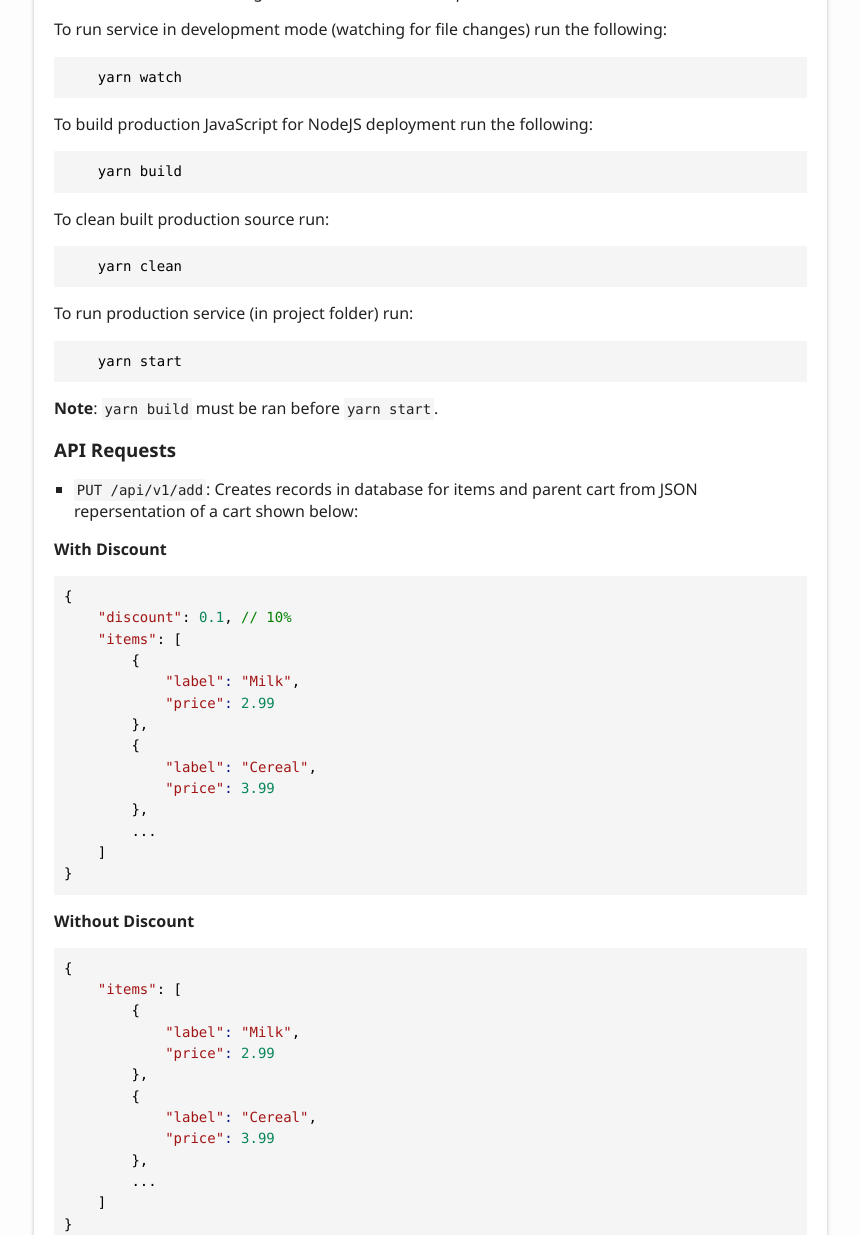
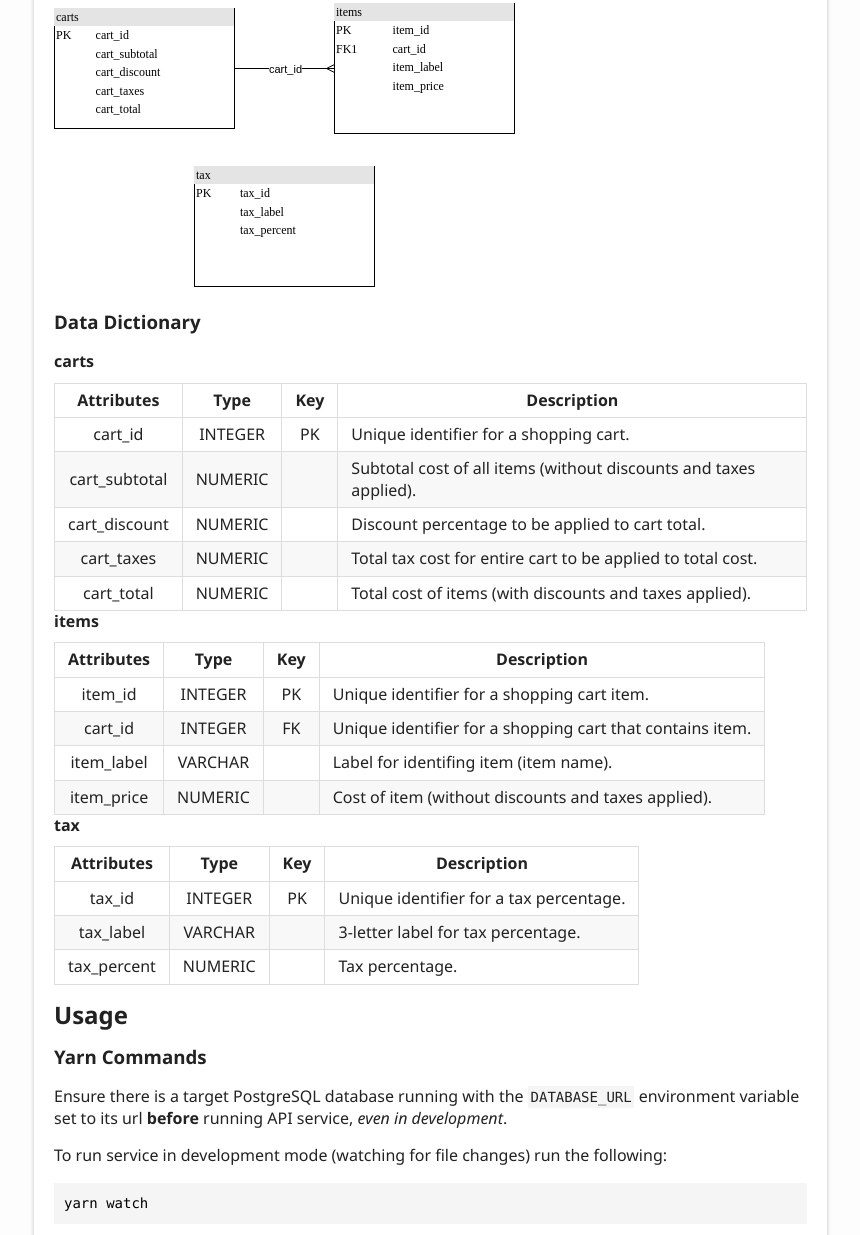
Before and after one commit to michael-valdron/shopping-cart-api, a website: page docs/index.html in a window 1280 px wide. Shown: the part 1175-2410 px from the top of the page, without its empty margins (6-866 px from the left). Drawn offline with Linux system fonts and the light colour scheme; files whose address does not match are found by name.

Commit message:
documentation updated.

```diff
--- a/docs/index.html
+++ b/docs/index.html
@@ -90,10 +90,132 @@
 				<p>Here is a list of environments variables to set:</p>
 				<ul>
 					<li><code>DATABASE_URL</code>: A URL to the backend PostgreSQL database for use by the APIs, example format: &#39;<code>postgres://[user]:[password]@[hostname]:[port]/[dbname]</code>&#39;</li>
-					<li><code>SSL</code> (Optional): If set to any value, the API service will use an SSL enabled connection to <code>DATABASE_URL</code> specified.</li>
+					<li><code>DATABASE_SSL</code> (Optional): If set to any value, the API service will use an SSL enabled connection to <code>DATABASE_URL</code> specified.</li>
+					<li><code>WEB_CONCURRENCY</code>: Specifies an integer which indicates the number of web listeners to run at once, if not specified only one listener will run.</li>
 					<li><code>PGPORT</code> (For <code>docker-compose</code> DB only): Specifies the port number to use on PostgreSQL <code>docker</code> container.</li>
 					<li><code>PGPASSWORD</code> (For <code>docker-compose</code> DB and DB access only): Specifies password to use for the <code>postgres</code> user in <code>docker</code> container, also allows for passwordless access to a <code>psql</code> connection for management.</li>
 				</ul>
+				<a href="#database-design" id="database-design" style="color: inherit; text-decoration: none;">
+					<h2>Database Design</h2>
+				</a>
+				<a href="#uml-diagram" id="uml-diagram" style="color: inherit; text-decoration: none;">
+					<h3>UML Diagram</h3>
+				</a>
+				<p><img src="design/shoppingcart_diagram.svg" alt="UML Diagram"></p>
+				<a href="#data-dictionary" id="data-dictionary" style="color: inherit; text-decoration: none;">
+					<h3>Data Dictionary</h3>
+				</a>
+				<a href="#carts" id="carts" style="color: inherit; text-decoration: none;">
+					<h4>carts</h4>
+				</a>
+				<table>
+					<thead>
+						<tr>
+							<th align="center">Attributes</th>
+							<th align="center">Type</th>
+							<th align="center">Key</th>
+							<th>Description</th>
+						</tr>
+					</thead>
+					<tbody><tr>
+							<td align="center">cart_id</td>
+							<td align="center">INTEGER</td>
+							<td align="center">PK</td>
+							<td>Unique identifier for a shopping cart.</td>
+						</tr>
+						<tr>
+							<td align="center">cart_subtotal</td>
+							<td align="center">NUMERIC</td>
+							<td align="center"></td>
+							<td>Subtotal cost of all items (without discounts and taxes applied).</td>
+						</tr>
+						<tr>
+							<td align="center">cart_discount</td>
+							<td align="center">NUMERIC</td>
+							<td align="center"></td>
+							<td>Discount percentage to be applied to cart total.</td>
+						</tr>
+						<tr>
+							<td align="center">cart_taxes</td>
+							<td align="center">NUMERIC</td>
+							<td align="center"></td>
+							<td>Total tax cost for entire cart to be applied to total cost.</td>
+						</tr>
+						<tr>
+							<td align="center">cart_total</td>
+							<td align="center">NUMERIC</td>
+							<td align="center"></td>
+							<td>Total cost of items (with discounts and taxes applied).</td>
+						</tr>
+				</tbody></table>
+				<a href="#items" id="items" style="color: inherit; text-decoration: none;">
+					<h4>items</h4>
+				</a>
+				<table>
+					<thead>
+						<tr>
+							<th align="center">Attributes</th>
+							<th align="center">Type</th>
+							<th align="center">Key</th>
+							<th>Description</th>
+						</tr>
+					</thead>
+					<tbody><tr>
+							<td align="center">item_id</td>
+							<td align="center">INTEGER</td>
+							<td align="center">PK</td>
+							<td>Unique identifier for a shopping cart item.</td>
+						</tr>
+						<tr>
+							<td align="center">cart_id</td>
+							<td align="center">INTEGER</td>
+							<td align="center">FK</td>
+							<td>Unique identifier for a shopping cart that contains item.</td>
+						</tr>
+						<tr>
+							<td align="center">item_label</td>
+							<td align="center">VARCHAR</td>
+							<td align="center"></td>
+							<td>Label for identifing item (item name).</td>
+						</tr>
+						<tr>
+							<td align="center">item_price</td>
+							<td align="center">NUMERIC</td>
+							<td align="center"></td>
+							<td>Cost of item (without discounts and taxes applied).</td>
+						</tr>
+				</tbody></table>
+				<a href="#tax" id="tax" style="color: inherit; text-decoration: none;">
+					<h4>tax</h4>
+				</a>
+				<table>
+					<thead>
+						<tr>
+							<th align="center">Attributes</th>
+							<th align="center">Type</th>
+							<th align="center">Key</th>
+							<th>Description</th>
+						</tr>
+					</thead>
+					<tbody><tr>
+							<td align="center">tax_id</td>
+							<td align="center">INTEGER</td>
+							<td align="center">PK</td>
+							<td>Unique identifier for a tax percentage.</td>
+						</tr>
+						<tr>
+							<td align="center">tax_label</td>
+							<td align="center">VARCHAR</td>
+							<td align="center"></td>
+							<td>3-letter label for tax percentage.</td>
+						</tr>
+						<tr>
+							<td align="center">tax_percent</td>
+							<td align="center">NUMERIC</td>
+							<td align="center"></td>
+							<td>Tax percentage.</td>
+						</tr>
+				</tbody></table>
 				<a href="#usage" id="usage" style="color: inherit; text-decoration: none;">
 					<h2>Usage</h2>
 				</a>
@@ -102,18 +224,30 @@
 				</a>
 				<p>Ensure there is a target PostgreSQL database running with the <code>DATABASE_URL</code> environment variable set to its url <strong>before</strong> running API service, <em>even in development</em>.</p>
 				<p>To run service in development mode (watching for file changes) run the following:</p>
-				<pre><code class="language-bash"><span style="color: #000000">    yarn watch</span>
+				<pre><code class="language-bash"><span style="color: #000000">yarn watch</span>
 </code></pre>
 				<p>To build production JavaScript for NodeJS deployment run the following:</p>
-				<pre><code class="language-bash"><span style="color: #000000">    yarn build</span>
+				<pre><code class="language-bash"><span style="color: #000000">yarn build</span>
 </code></pre>
 				<p>To clean built production source run:</p>
-				<pre><code class="language-bash"><span style="color: #000000">    yarn clean</span>
+				<pre><code class="language-bash"><span style="color: #000000">yarn clean</span>
 </code></pre>
 				<p>To run production service (in project folder) run:</p>
-				<pre><code class="language-bash"><span style="color: #000000">    yarn start</span>
+				<pre><code class="language-bash"><span style="color: #000000">yarn start</span>
 </code></pre>
 				<p><strong>Note</strong>: <code>yarn build</code> must be ran before <code>yarn start</code>.</p>
+				<a href="#docker" id="docker" style="color: inherit; text-decoration: none;">
+					<h3>Docker</h3>
+				</a>
+				<p>At this time, <code>docker</code> is only used to run a development PostgreSQL database using <code>docker-compose</code>.</p>
+				<p>The following will launch a instance of a PostgreSQL container:</p>
+				<pre><code class="language-bash"><span style="color: #0000FF">export</span><span style="color: #000000"> PGPORT=&lt;port_number&gt;</span>
+<span style="color: #0000FF">export</span><span style="color: #000000"> PGPASSWORD=&lt;password_for_postgres_user&gt;</span>
+<span style="color: #000000">docker-compose up -d</span>
+</code></pre>
+				<p>To stop and remove all launched instances run the following:</p>
+				<pre><code class="language-bash"><span style="color: #000000">docker-compose down</span>
+</code></pre>
 				<a href="#api-requests" id="api-requests" style="color: inherit; text-decoration: none;">
 					<h3>API Requests</h3>
 				</a>
@@ -251,7 +385,7 @@
 				</a>
 				<p>As with running the service, ensure there is a target PostgreSQL database running with the <code>DATABASE_URL</code> environment variable set to its url <strong>before</strong> running the tests.</p>
 				<p>Unit tests can be ran using the following:</p>
-				<pre><code><span style="color: #000000">    </span><span style="color: #001080">yarn</span><span style="color: #000000"> </span><span style="color: #001080">test</span>
+				<pre><code><span style="color: #001080">yarn</span><span style="color: #000000"> </span><span style="color: #001080">test</span>
 </code></pre>
 				<a href="#mit-licence" id="mit-licence" style="color: inherit; text-decoration: none;">
 					<h2>MIT Licence</h2>
```
Also changed, not shown: docs/classes/dao_cart.cartdao.html (+3 -3 lines), docs/classes/dao_tax.taxdao.html (+3 -3 lines), docs/interfaces/dao.dao-1.html (+1 -1 lines).
